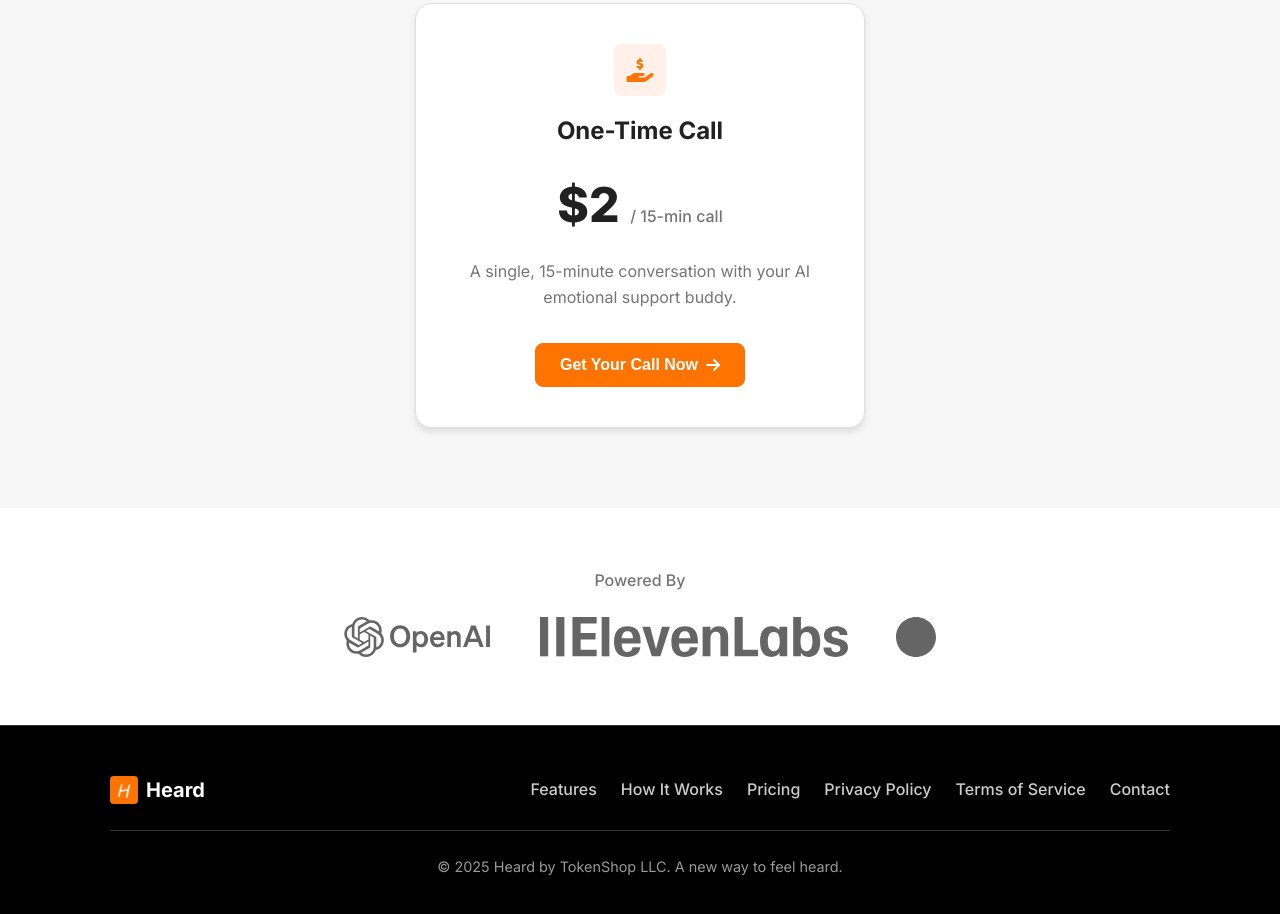
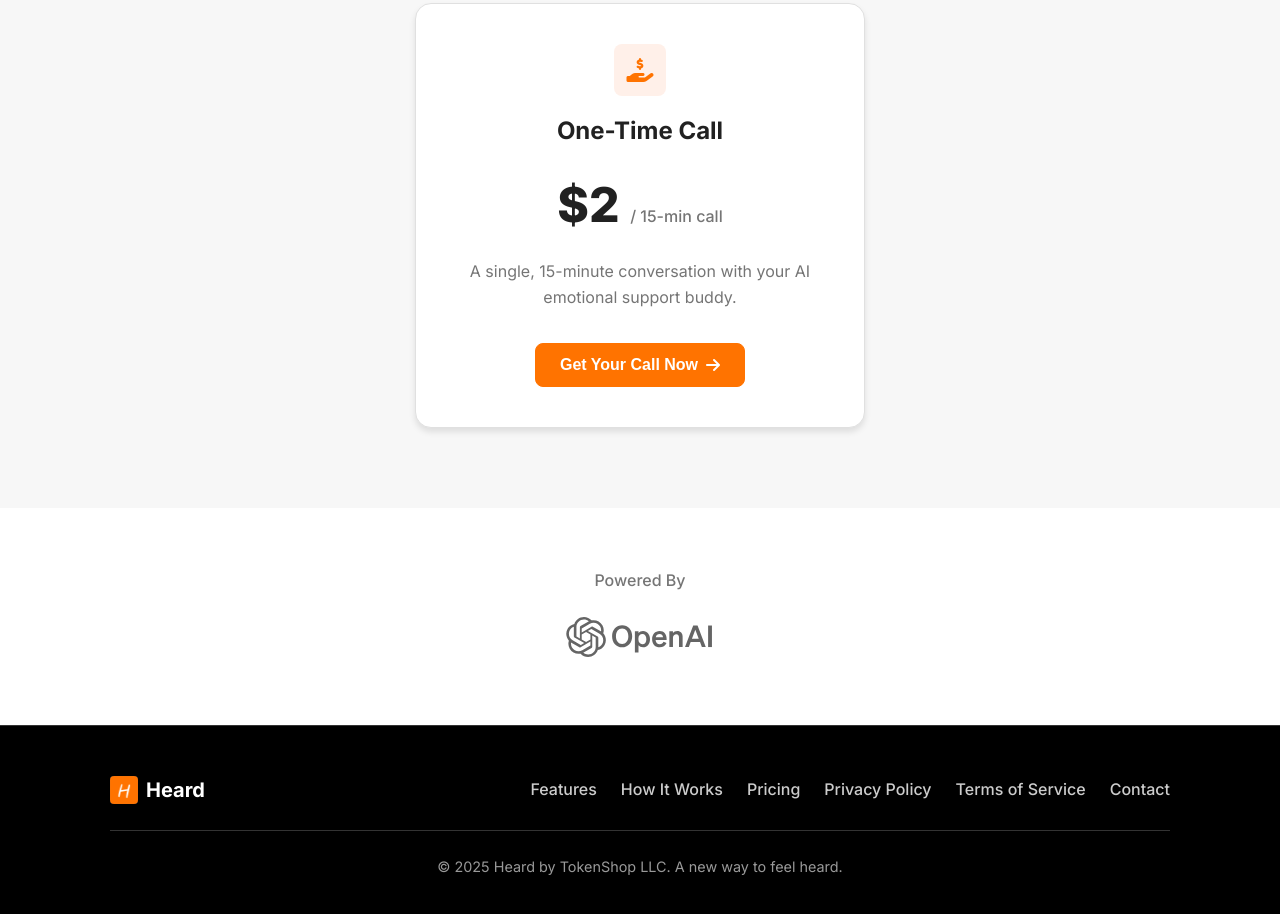
Before and after one commit to VJHack/heard-landing, a plain HTML site: page index.html in a window 1280 px wide. Shown: the part 2244-3158 px from the top of the page. Drawn offline with Linux system fonts and the light colour scheme.

Commit message:
removed eleven labs and twilio

```diff
--- a/index.html
+++ b/index.html
@@ -193,12 +193,12 @@
                 <a href="https://openai.com" target="_blank" rel="noopener noreferrer" class="logo-item" title="OpenAI">
                     <img src="openai-logo.svg" alt="OpenAI Logo">
                 </a>
-                <a href="https://elevenlabs.io" target="_blank" rel="noopener noreferrer" class="logo-item" title="ElevenLabs">
+                <!-- <a href="https://elevenlabs.io" target="_blank" rel="noopener noreferrer" class="logo-item" title="ElevenLabs">
                     <img src="elevenlabs-logo.svg" alt="ElevenLabs Logo" class="elevenlabs-logo">
                 </a>
                 <a href="https://twilio.com" target="_blank" rel="noopener noreferrer" class="logo-item" title="Twilio">
                     <img src="twilio-logo.svg" alt="Twilio Logo" class="twilio-logo">
-                </a>
+                </a> -->
             </div>
         </div>
     </section>
```
